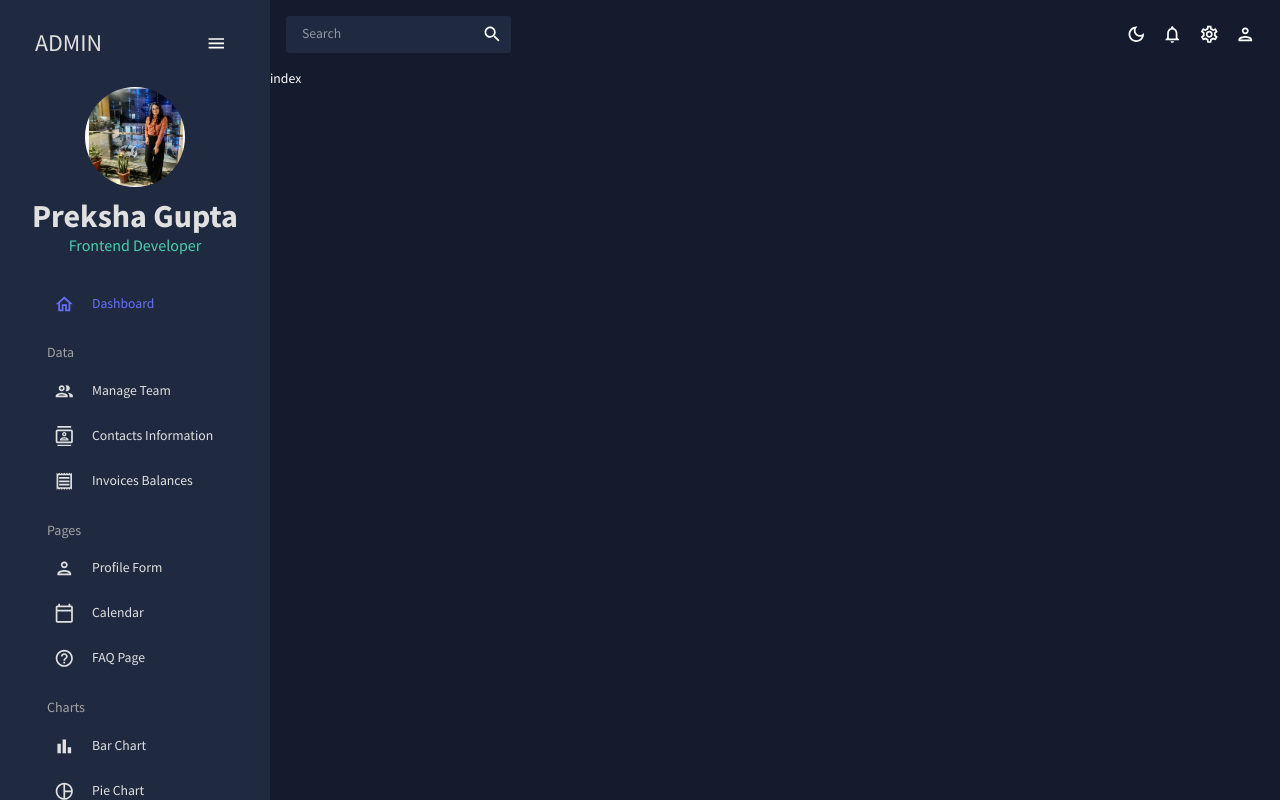
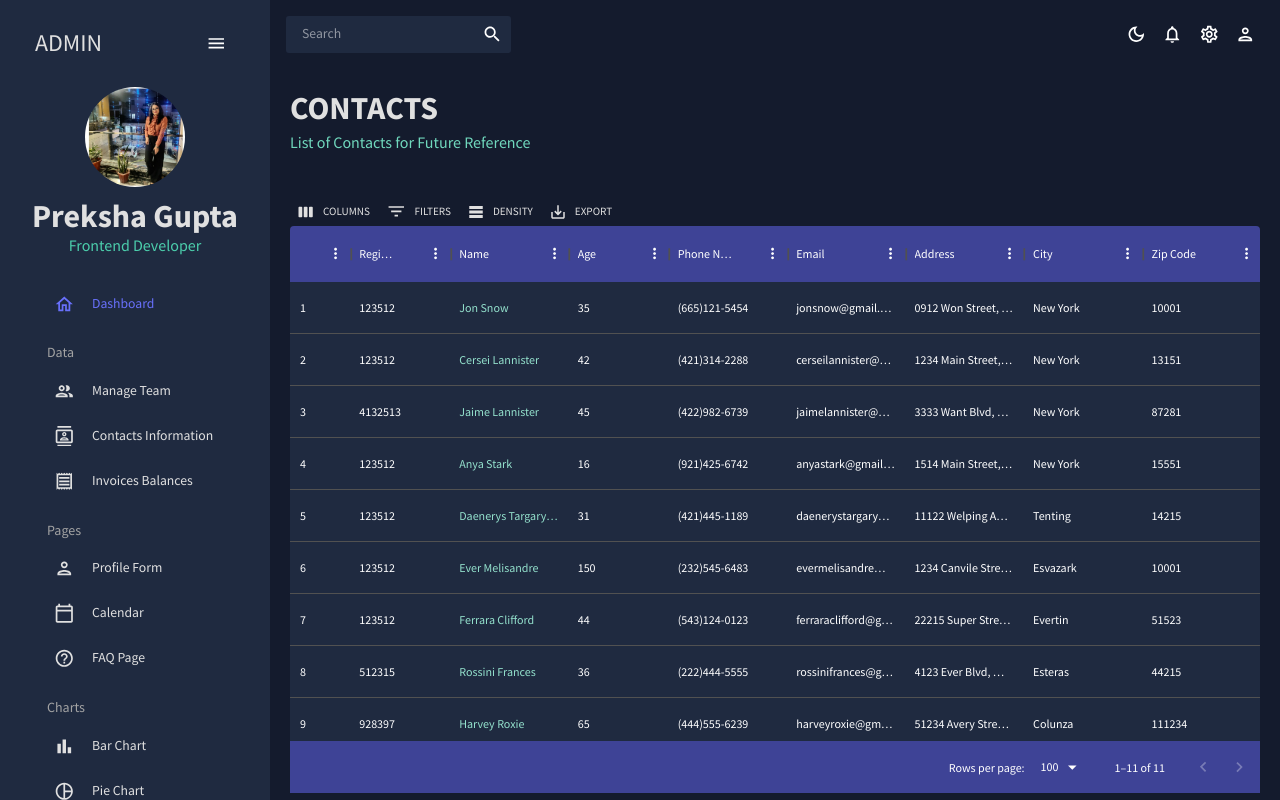
Before and after one commit to preksha0309/Analytics-Dashboard, a React (Create React App) app: page /contacts in a window 1280 px wide. Built offline with nearby package versions, Linux system fonts and the light colour scheme.

Commit message:
implementation of vontact information table in dashboard

```diff
--- a/src/pages/contacts/index.jsx
+++ b/src/pages/contacts/index.jsx
@@ -1,9 +1,103 @@
-import React from 'react'
+import { Box } from "@mui/material";
+import { DataGrid, GridToolbar } from "@mui/x-data-grid";
+import { tokens } from "../../theme";
+import { mockDataContacts } from "../../data/mockData";
+import Header from "../../components/Header";
+import { useTheme } from "@mui/material";
 
-const index = () => {
+const Contacts = () => {
+  const theme = useTheme();
+  const colors = tokens(theme.palette.mode);
+
+  const columns = [
+    { field: "id", headerName: "ID", flex: 0.5 },
+    { field: "registrarId", headerName: "Registrar ID" },
+    {
+      field: "name",
+      headerName: "Name",
+      flex: 1,
+      cellClassName: "name-column--cell",
+    },
+    {
+      field: "age",
+      headerName: "Age",
+      type: "number",
+      headerAlign: "left",
+      align: "left",
+    },
+    {
+      field: "phone",
+      headerName: "Phone Number",
+      flex: 1,
+    },
+    {
+      field: "email",
+      headerName: "Email",
+      flex: 1,
+    },
+    {
+      field: "address",
+      headerName: "Address",
+      flex: 1,
+    },
+    {
+      field: "city",
+      headerName: "City",
+      flex: 1,
+    },
+    {
+      field: "zipCode",
+      headerName: "Zip Code",
+      flex: 1,
+    },
+  ];
+
   return (
-    <div>index</div>
-  )
-}
+    <Box m="20px">
+      <Header
+        title="CONTACTS"
+        subtitle="List of Contacts for Future Reference"
+      />
+      <Box
+        m="40px 0 0 0"
+        height="75vh"
+        sx={{
+          "& .MuiDataGrid-root": {
+            border: "none",
+          },
+          "& .MuiDataGrid-cell": {
+            borderBottom: "none",
+          },
+          "& .name-column--cell": {
+            color: colors.greenAccent[300],
+          },
+          "& .MuiDataGrid-columnHeaders": {
+            backgroundColor: colors.blueAccent[700],
+            borderBottom: "none",
+          },
+          "& .MuiDataGrid-virtualScroller": {
+            backgroundColor: colors.primary[400],
+          },
+          "& .MuiDataGrid-footerContainer": {
+            borderTop: "none",
+            backgroundColor: colors.blueAccent[700],
+          },
+          "& .MuiCheckbox-root": {
+            color: `${colors.greenAccent[200]} !important`,
+          },
+          "& .MuiDataGrid-toolbarContainer .MuiButton-text": {
+            color: `${colors.grey[100]} !important`,
+          },
+        }}
+      >
+        <DataGrid
+          rows={mockDataContacts}
+          columns={columns}
+          components={{ Toolbar: GridToolbar }}
+        />
+      </Box>
+    </Box>
+  );
+};
 
-export default index
+export default Contacts;
```
